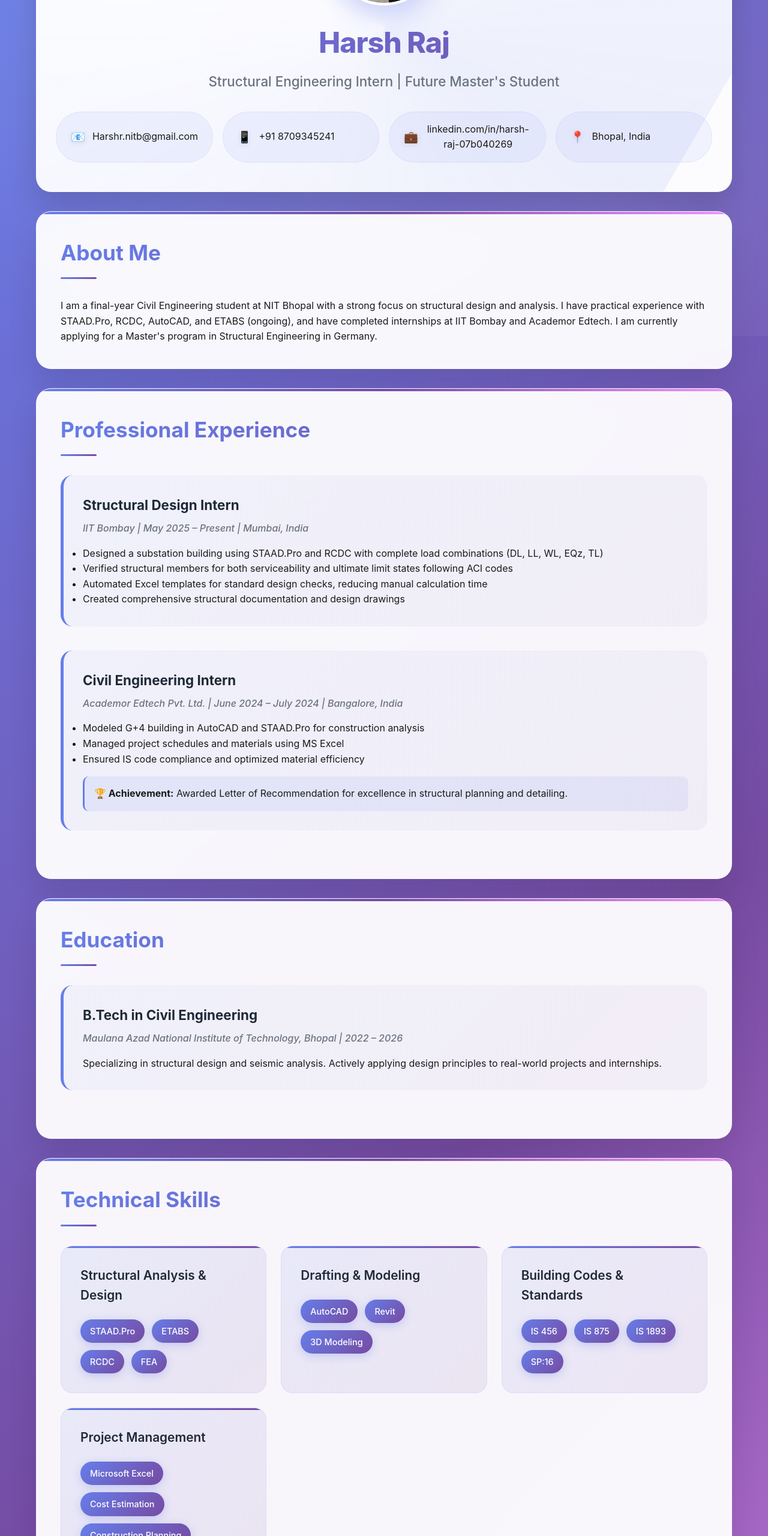
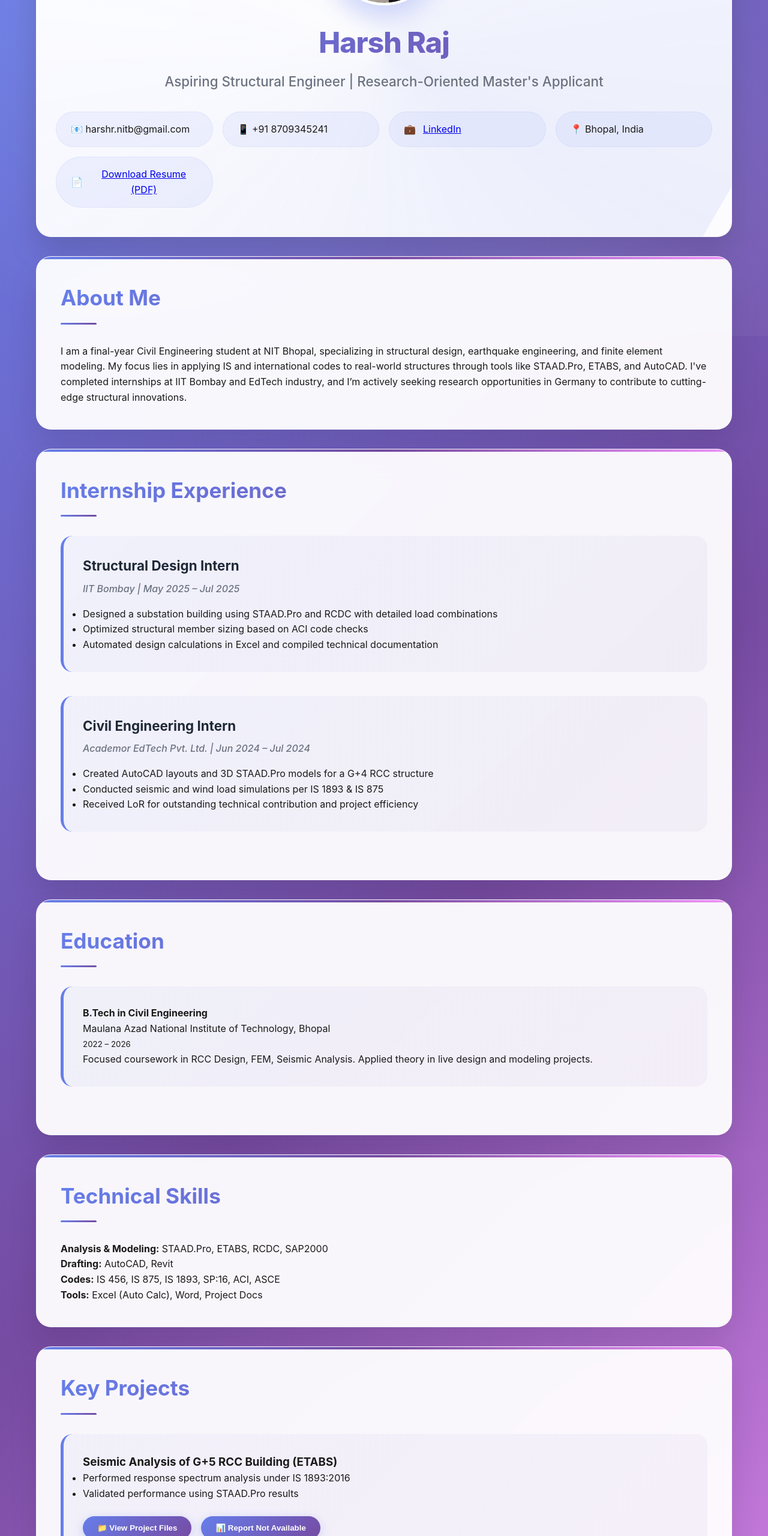
Before and after one commit to HarshVector/harshraj-portfolio, a plain HTML site: page index.html in a window 1280 px wide. Shown: the part 240-2800 px from the top of the page at 60% size. Drawn offline with Linux system fonts and the light colour scheme.

Commit message:
Final change.index.html

```diff
--- a/index.html
+++ b/index.html
@@ -6,9 +6,9 @@
     <meta name="viewport" content="width=device-width, initial-scale=1.0">
     <meta name="apple-mobile-web-app-capable" content="yes">
     <meta name="description"
-        content="Portfolio of Harsh Raj, Civil Engineering student at NIT Bhopal, showcasing structural engineering projects and research experience.">
+        content="Portfolio of Harsh Raj, Civil Engineering student at NIT Bhopal, specializing in structural design, seismic analysis, and FEM. Showcasing projects, internships, and technical skills.">
     <meta name="keywords"
-        content="Harsh Raj, civil engineering, portfolio, structural engineering, IIT Bombay, Master's abroad">
+        content="Harsh Raj, civil engineering, structural engineering, FEM, seismic analysis, STAAD, ETABS, Master's Germany, IIT Bombay, portfolio">
     <title>Harsh Raj - Structural Engineering Portfolio</title>
 
     <!-- Styles and Scripts -->
@@ -18,16 +18,6 @@
 
 <body>
     <div class="background-pattern"></div>
-
-    <!-- Navigation Menu -->
-    <!-- <nav class="nav-menu"> -->
-    <!-- <a href="#about" class="nav-item">About</a> -->
-    <!-- <a href="#experience" class="nav-item">Experience</a>
-        <a href="#projects" class="nav-item">Projects</a>
-        <a href="#skills" class="nav-item">Skills</a>
-        <a href="#contact" class="nav-item">Contact</a> -->
-    <!-- </nav> -->
-
     <div class="container">
         <header>
             <div class="profile-section">
@@ -35,118 +25,62 @@
                     <img src="dp.jpg" alt="Harsh Raj">
                 </div>
                 <h1>Harsh Raj</h1>
-                <p class="subtitle">Structural Engineering Intern | Future Master's Student</p>
+                <p class="subtitle">Aspiring Structural Engineer | Research-Oriented Master's Applicant</p>
                 <div class="contact-info">
-                    <div class="contact-item">
-                        <span class="contact-icon">📧</span>
-                        <span>Harshr.nitb@gmail.com</span>
-                    </div>
-                    <div class="contact-item">
-                        <span class="contact-icon">📱</span>
-                        <span>+91 8709345241</span>
-                    </div>
-                    <div class="contact-item">
-                        <span class="contact-icon">💼</span>
-                        <span>linkedin.com/in/harsh-raj-07b040269</span>
-                    </div>
-                    <div class="contact-item">
-                        <span class="contact-icon">📍</span>
-                        <span>Bhopal, India</span>
-                    </div>
+                    <div class="contact-item">📧 harshr.nitb@gmail.com</div>
+                    <div class="contact-item">📱 +91 8709345241</div>
+                    <div class="contact-item">💼 <a href="https://linkedin.com/in/harsh-raj-07b040269" target="_blank">LinkedIn</a></div>
+                    <div class="contact-item">📍 Bhopal, India</div>
+                    <div class="contact-item">📄 <a href="https://drive.google.com/file/d/1bEEqlxA-6eisaYXG0MZL8FtjVWQ4WQX8/view?usp=drive_link" target="_blank">Download Resume (PDF)</a></div>
                 </div>
             </div>
         </header>
 
         <section class="section" id="about">
             <h2>About Me</h2>
-            <p>I am a final-year Civil Engineering student at NIT Bhopal with a strong focus on structural design and
-                analysis. I have practical experience with STAAD.Pro, RCDC, AutoCAD, and ETABS (ongoing), and have
-                completed internships at IIT Bombay and Academor Edtech. I am currently applying for a Master's program
-                in Structural Engineering in Germany.</p>
+            <p>I am a final-year Civil Engineering student at NIT Bhopal, specializing in structural design, earthquake engineering, and finite element modeling. My focus lies in applying IS and international codes to real-world structures through tools like STAAD.Pro, ETABS, and AutoCAD. I've completed internships at IIT Bombay and EdTech industry, and I’m actively seeking research opportunities in Germany to contribute to cutting-edge structural innovations.</p>
         </section>
 
         <section class="section" id="experience">
-            <h2>Professional Experience</h2>
-
+            <h2>Internship Experience</h2>
             <div class="experience-item">
                 <div class="item-title">Structural Design Intern</div>
-                <div class="item-subtitle">IIT Bombay | May 2025 – Present | Mumbai, India</div>
-                <div class="item-description">
+                <div class="item-subtitle">IIT Bombay | May 2025 – Jul 2025</div>
                 <ul>
-                        <li>Designed a substation building using STAAD.Pro and RCDC with complete load combinations (DL,
-                            LL, WL, EQz,
-                            TL)</li>
-                        <li>Verified structural members for both serviceability and ultimate limit states following ACI
-                            codes</li>
-                        <li>Automated Excel templates for standard design checks, reducing manual calculation time</li>
-                        <li>Created comprehensive structural documentation and design drawings</li>
+                    <li>Designed a substation building using STAAD.Pro and RCDC with detailed load combinations</li>
+                    <li>Optimized structural member sizing based on ACI code checks</li>
+                    <li>Automated design calculations in Excel and compiled technical documentation</li>
                 </ul>
             </div>
-            </div>
-
             <div class="experience-item">
                 <div class="item-title">Civil Engineering Intern</div>
-                <div class="item-subtitle">Academor Edtech Pvt. Ltd. | June 2024 – July 2024 | Bangalore, India</div>
-                <div class="item-description">
+                <div class="item-subtitle">Academor EdTech Pvt. Ltd. | Jun 2024 – Jul 2024</div>
                 <ul>
-                        <li>Modeled G+4 building in AutoCAD and STAAD.Pro for construction analysis</li>
-                        <li>Managed project schedules and materials using MS Excel</li>
-                        <li>Ensured IS code compliance and optimized material efficiency</li>
+                    <li>Created AutoCAD layouts and 3D STAAD.Pro models for a G+4 RCC structure</li>
+                    <li>Conducted seismic and wind load simulations per IS 1893 & IS 875</li>
+                    <li>Received LoR for outstanding technical contribution and project efficiency</li>
                 </ul>
-                    <div class="achievement-highlight">
-                        <strong>🏆 Achievement:</strong> Awarded Letter of Recommendation for excellence in structural
-                        planning and detailing.
-                    </div>
-                </div>
             </div>
         </section>
 
-        <section class="section">
+        <section class="section" id="education">
             <h2>Education</h2>
             <div class="education-item">
-                <div class="item-title">B.Tech in Civil Engineering</div>
-                <div class="item-subtitle">Maulana Azad National Institute of Technology, Bhopal | 2022 – 2026</div>
-                <p>Specializing in structural design and seismic analysis. Actively applying design principles to
-                    real-world projects and internships.</p>
+                <strong>B.Tech in Civil Engineering</strong><br>
+                Maulana Azad National Institute of Technology, Bhopal<br>
+                <small>2022 – 2026</small><br>
+                <p>Focused coursework in RCC Design, FEM, Seismic Analysis. Applied theory in live design and modeling projects.</p>
             </div>
         </section>
 
         <section class="section" id="skills">
             <h2>Technical Skills</h2>
             <div class="skills-grid">
-                <div class="skill-category">
-                    <h3>Structural Analysis & Design</h3>
-                    <div class="skill-tags">
-                        <span class="skill-tag">STAAD.Pro</span>
-                        <span class="skill-tag">ETABS</span>
-                        <span class="skill-tag">RCDC</span>
-                        <span class="skill-tag">FEA</span>
-                    </div>
-                </div>
-                <div class="skill-category">
-                    <h3>Drafting & Modeling</h3>
-                    <div class="skill-tags">
-                        <span class="skill-tag">AutoCAD</span>
-                        <span class="skill-tag">Revit</span>
-                        <span class="skill-tag">3D Modeling</span>
-                    </div>
-                </div>
-                <div class="skill-category">
-                    <h3>Building Codes & Standards</h3>
-                    <div class="skill-tags">
-                        <span class="skill-tag">IS 456</span>
-                        <span class="skill-tag">IS 875</span>
-                        <span class="skill-tag">IS 1893</span>
-                        <span class="skill-tag">SP:16</span>
-                    </div>
-                </div>
-                <div class="skill-category">
-                    <h3>Project Management</h3>
-                    <div class="skill-tags">
-                        <span class="skill-tag">Microsoft Excel</span>
-                        <span class="skill-tag">Cost Estimation</span>
-                        <span class="skill-tag">Construction Planning</span>
-                    </div>
+                <div>
+                    <strong>Analysis & Modeling:</strong> STAAD.Pro, ETABS, RCDC, SAP2000<br>
+                    <strong>Drafting:</strong> AutoCAD, Revit<br>
+                    <strong>Codes:</strong> IS 456, IS 875, IS 1893, SP:16, ACI, ASCE<br>
+                    <strong>Tools:</strong> Excel (Auto Calc), Word, Project Docs
                 </div>
             </div>
         </section>
@@ -154,85 +88,49 @@
        <section class="section" id="projects">
     <h2>Key Projects</h2>
 
-            <div class="project-item clickable-project"
-                data-link="https://drive.google.com/drive/folders/1r-izeSdRX_5p5M-pJk5VjHaFhPS-ANkI?usp=drive_link">
-                <div class="item-title">Seismic Analysis of G+5 RCC Building (ETABS)</div>
-                <!-- <div class="item-subtitle">NIT Bhopal | Jan 2025 – May 2025</div> -->
-                <div class="item-description">
+    <div class="project-item clickable-project" data-link="https://drive.google.com/drive/folders/1rWf_vG-fPdSU-OPXAEN5xvKbdC37G60F?usp=drive_link">
+        <h3>Seismic Analysis of G+5 RCC Building (ETABS)</h3>
         <ul>
-                        <li>Modeled G+5 RCC structure with lateral loads per IS 1893:2016</li>
-                        <li>Performed response spectrum analysis and designed members for seismic safety</li>
-                        <li>Compared ETABS and STAAD.Pro results for performance-based design validation</li>
+            <li>Performed response spectrum analysis under IS 1893:2016</li>
+            <li>Validated performance using STAAD.Pro results</li>
         </ul>
         <div class="project-actions">
             <button class="project-btn">📁 View Project Files</button>
-                        <button class="project-btn">📊 View Analysis Report</button>
-                    </div>
+            <button class="project-btn" disabled>📊 Report Not Available</button>
         </div>
     </div>
 
-            <div class="project-item clickable-project"
-                data-link="https://drive.google.com/drive/folders/1FOiq0r7ufaBAiMUECKNuoffyfbwzV9x7?usp=drive_link">
-                <div class="item-title">Composite Bowstring Truss Bridge (172m)</div>
-                <div class="item-subtitle">NIT Bhopal | Jan 2025 – May 2025</div>
-                <div class="item-description">
+    <div class="project-item clickable-project" data-link="https://drive.google.com/drive/folders/1UPccHEWkwsK7XYD8WDP8fRWqCBJsZcnc?usp=sharing">
+        <h3>Composite Bowstring Truss Bridge (172m)</h3>
         <ul>
-                        <li>Designed bridge structure with highway load considerations</li>
-                        <li>Performed FEA analysis using STAAD.Pro for structural integrity</li>
+            <li>Designed and simulated long-span bridge with FEM using STAAD.Pro</li>
+            <li>Applied IRC and IS codes for stress validation</li>
         </ul>
         <div class="project-actions">
             <button class="project-btn">📁 View Project Files</button>
-                        <button class="project-btn">📊 View Analysis Report</button>
-                    </div>
+            <button class="project-btn" onclick="window.open('https://docs.google.com/document/d/1Kjvgk2lnXSnblwHUHX0sc9yaMR1oEBj5/edit?usp=drive_link&ouid=109517818044620143880&rtpof=true&sd=true', '_blank')">📊 View Analysis Report</button>
         </div>
     </div>
 
-            <div class="project-item clickable-project"
-                data-link="https://drive.google.com/drive/folders/11jnIE9AglcN9MPp4ckhGFkGZUko6tEYs?usp=drive_link    ">
-                <div class="item-title">G+4 Residential Building</div>
-                <div class="item-subtitle">Academor | June 2024 – July 2024</div>
-                <div class="item-description">
+    <div class="project-item clickable-project" data-link="https://drive.google.com/drive/folders/1dUfv8qSFXRcG2M7ufMxsT0plEJvcLqja?usp=sharing">
+        <h3>G+4 Residential RCC Building</h3>
         <ul>
-                        <li>Complete RCC member design using STAAD.Pro</li>
-                        <li>Seismic and wind load analysis following IS 1893 & IS 875</li>
-                        <li>Reduced material usage by 8% while maintaining safety</li>
+            <li>Designed RCC structure with STAAD.Pro and validated seismic/wind loads</li>
+            <li>Achieved 8% cost saving via optimized section design</li>
         </ul>
         <div class="project-actions">
             <button class="project-btn">📁 View Project Files</button>
-                        <button class="project-btn">🏗️ View Design Drawings</button>
-                    </div>
+            <button class="project-btn" disabled>🏗️ Drawings Not Uploaded</button>
         </div>
     </div>
 </section>
 
-        <div class="cta-section" id="contact">
-            <div class="cta-content">
-                <h2>Ready to Advance Structural Engineering in Germany</h2>
-                <p style="font-size: 1.2rem;">Blending strong fundamentals with IIT Bombay experience and practical
-                    skills</p>
-                <div class="stats-grid">
-                    <div class="stat-item">
-                        <span class="stat-number">2+</span>
-                        <span class="stat-label">Years Experience</span>
-                    </div>
-                    <div class="stat-item">
-                        <span class="stat-number">172m</span>
-                        <span class="stat-label">Bridge Span</span>
-                    </div>
-                    <div class="stat-item">
-                        <span class="stat-number">8%</span>
-                        <span class="stat-label">Cost Reduction</span>
-                    </div>
-                    <div class="stat-item">
-                        <span class="stat-number">100%</span>
-                        <span class="stat-label">Commitment</span>
-                    </div>
-                </div>
-                <p style="margin-top: 2rem;">I’m looking forward to joining a research-based Master's program and making
-                    impactful contributions to structural engineering challenges.</p>
-                <a href="#" class="cta-button">📄 Download Resume</a>
-            </div>
-        </div>
+        <section class="section" id="contact">
+            <h2>Contact</h2>
+            <p>📧 <a href="mailto:harshr.nitb@gmail.com">harshr.nitb@gmail.com</a> | 📱 +91 8709345241</p>
+            <p>🌐 <a href="https://linkedin.com/in/harsh-raj-07b040269">linkedin.com/in/harsh-raj-07b040269</a></p>
+            <p>📍 Bhopal, India</p>
+        </section>
     </div>
 </body>
 
```
Lines whose indentation alone changed are shown as unchanged.
